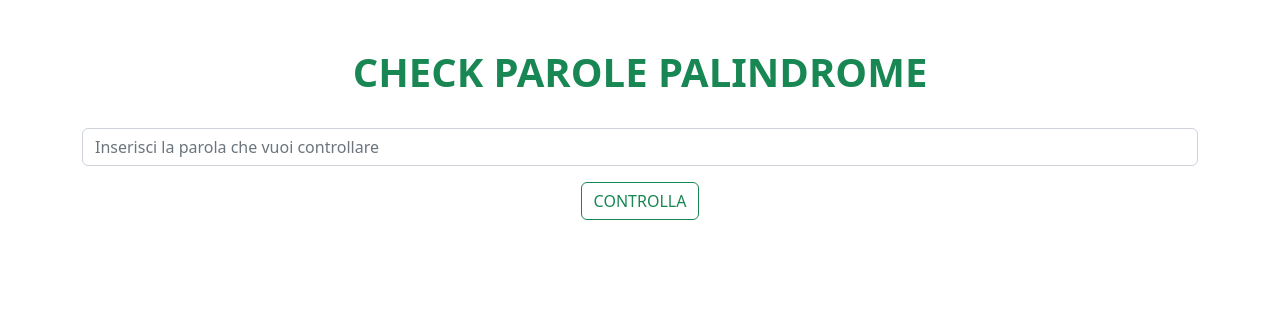
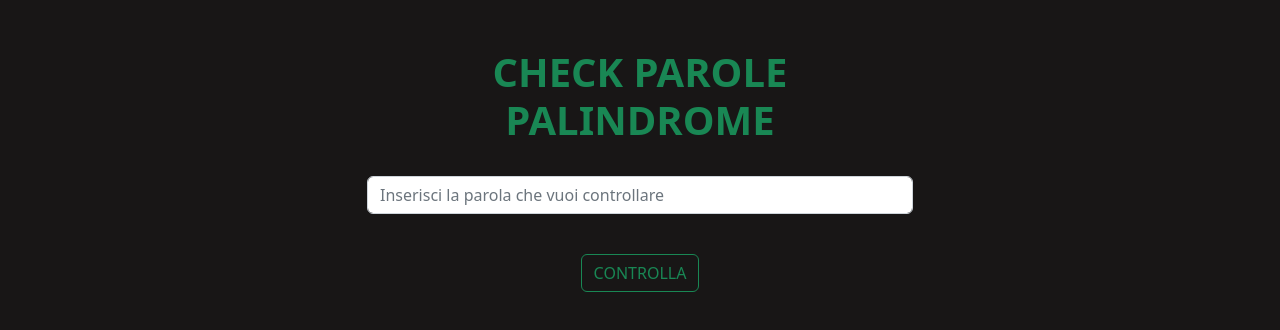
Before and after one commit to carmelopalumbo/js-paliedispari, a plain HTML site: page PALINDROMA/index.html in a window 1280 px wide. Drawn offline with nearby package versions, Linux system fonts and the light colour scheme.

Commit message:
fix-colors

```diff
--- a/PALINDROMA/css/style.css
+++ b/PALINDROMA/css/style.css
@@ -1,4 +1,8 @@
 /* css */
+
+body{
+    background-color: rgb(24, 22, 22);
+}
 
 .red{
     color: red;
--- a/PALINDROMA/index.html
+++ b/PALINDROMA/index.html
@@ -11,7 +11,7 @@
 <body>
     <div class="container">
         <div class="row">
-            <div class="col pt-4">
+            <div class="col-6 offset-3 pt-4">
                 <h1 class="text-center fw-bolder py-4 text-success">CHECK PAROLE PALINDROME</h1>
                 <div class="input-group mb-3">
                     <input type="text" class="form-control" placeholder="Inserisci la parola che vuoi controllare" aria-label="Username" aria-describedby="basic-addon1"value="" id="parola_uno">
@@ -20,7 +20,7 @@
         </div>
 
         <div class="row">
-            <div class="col text-center">
+            <div class="col text-center pt-4">
                 <button type="button" class="btn btn-outline-success">CONTROLLA</button>
             </div>
         </div>
--- a/PARI&DISPARI/css/style.css
+++ b/PARI&DISPARI/css/style.css
@@ -1 +1,5 @@
 /* css */
+
+body{
+    background-color: rgb(24, 22, 22);
+}
```
Also changed, not shown: PARI&DISPARI/index.html (+1 -1 lines).
